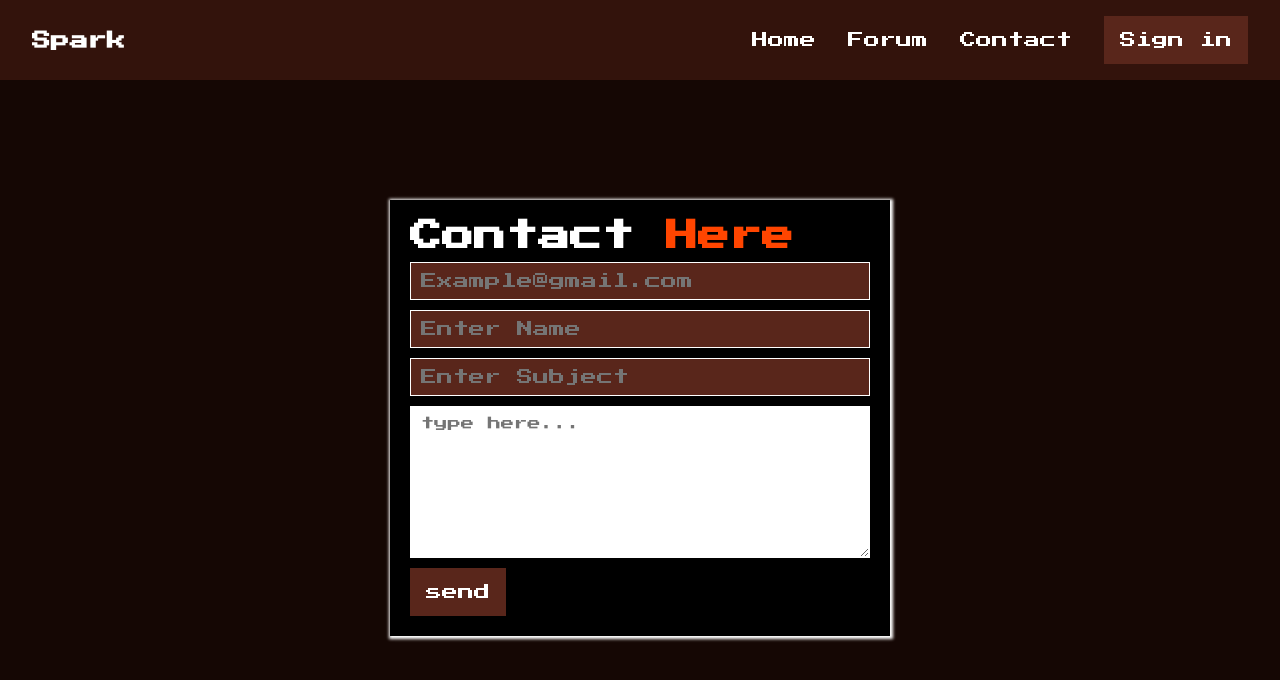
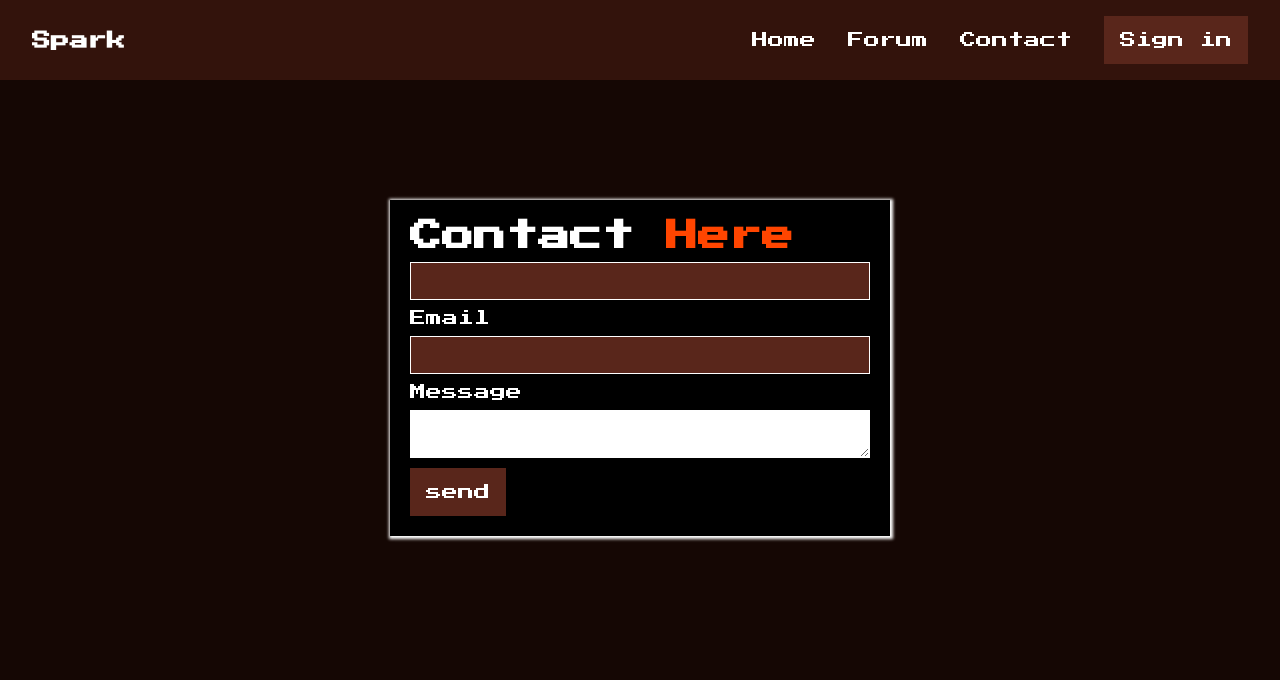
Before and after one commit to HU-EBP/site, a React (Create React App) app in the folder client/: page /contact in a window 1280 px wide. Shown: the top 680 px of the page. Built offline with nearby package versions, Linux system fonts and the light colour scheme.

Commit message:
aanpassingen

```diff
--- a/client/src/pages/Contact.js
+++ b/client/src/pages/Contact.js
@@ -1,10 +1,10 @@
+import React, { useRef } from 'react';
+import emailjs from '@emailjs/browser';
 import "../components/contact.css";
-import React, { useState, useRef } from 'react';
-import emailjs from 'emailjs-com';
 
-export const Contact = () => {
+
+export const ContactUs = () => {
   const form = useRef();
-  const [showAlert, setShowAlert] = useState(false);
 
   const sendEmail = (e) => {
     e.preventDefault();
@@ -12,31 +12,24 @@ export const Contact = () => {
     emailjs.sendForm('gmail', 'template_ck3w84r', form.current, 'hKyvDQkLDIozlHXyo')
       .then((result) => {
           console.log(result.text);
-          setShowAlert(true); // Stel showAlert in op true na succesvol verzenden van de e-mail
       }, (error) => {
           console.log(error.text);
       });
   };
 
   return (
-    <div>
-      {showAlert && (
-        <div className="alert alert-success">
-          Mail verzonden!
-        </div>
-      )}
-      <form ref={form} onSubmit={sendEmail} className="contact-page">
-        <h1>
+    <form ref={form} onSubmit={sendEmail} className="contact-page">
+    <h1>
           Contact <span>Here</span>
         </h1>
-        <input type="email" name="user_email" placeholder="Example@gmail.com" />
-        <input type="text" name="user_name" placeholder="Enter Name" />
-        <input type="text" name="subject" placeholder="Enter Subject" />
-        <textarea className="message" id="30" rows="10" placeholder="type here..." />
-        <button value="send" type="submit">send</button>
-      </form>
-    </div>
+      <input type="text" name="user_name" />
+      <label>Email</label>
+      <input type="email" name="user_email" />
+      <label>Message</label>
+      <textarea className="message"  name="message" />
+      <button value="send" type="submit">send</button>
+    </form>
   );
 };
 
-export default Contact;
+ export default ContactUs;
```
Also changed, not shown: 1 other file (tests, documents, lock files or other folders).
